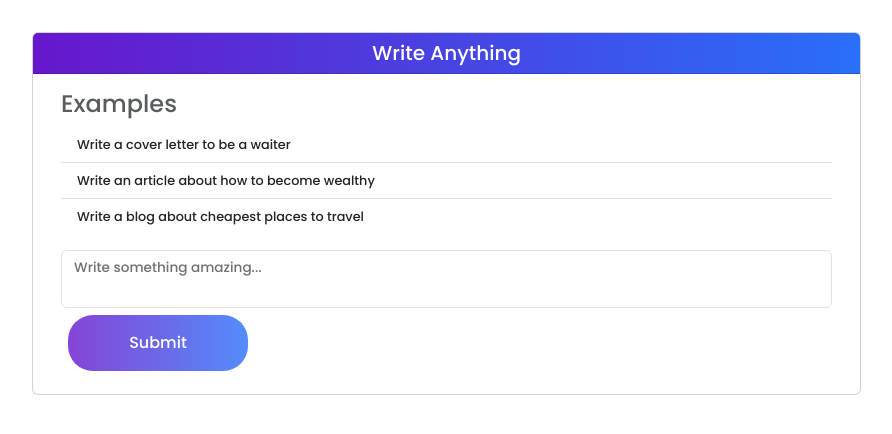
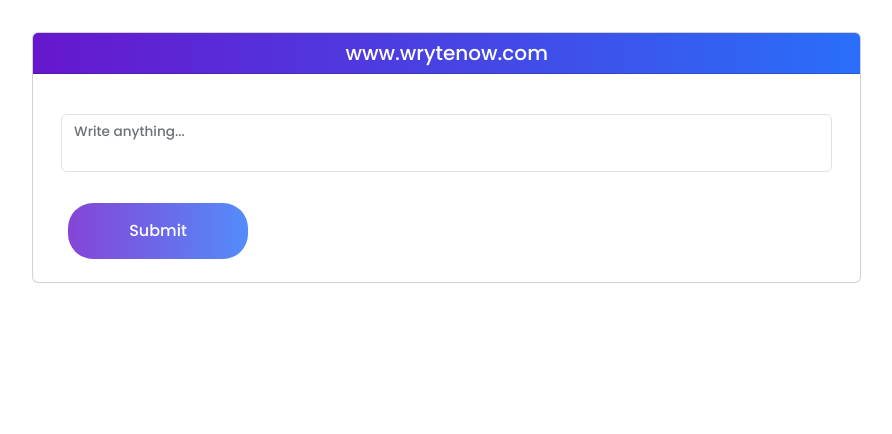
Before and after one commit to amiaynara/letter_generator, a Flask app: page / in a window 1280 px wide. Shown: the top 434 px of the page, without its empty margins (300-1192 px from the left). Run offline with Flask 2, Linux system fonts and the light colour scheme; parts of the project's set-up code (start-up, migrations or seed data) failed here and were passed over; some libraries are stand-ins or nearby versions.

Commit message:
Add files via upload

```diff
--- a/templates/edit.html
+++ b/templates/edit.html
@@ -43,7 +43,7 @@
                                 </div>
                             </div>
                             <div class="col-12 col-md-2 self-align-center my-button">
-                               <button type="button" class="btn btn-sm btn-outline-success open-button my-button" id="open-button-{{loop.index}}" onclick="openForm({{loop.index}})">Edit</button>
+                               <button type="button" class="btn btn-sm btn-outline-success open-button my-button" id="open-button-{{loop.index}}" onclick="openForm({{loop.index}})">Add</button>
                                <span class="badge rounded-pill text-bg-info" id="tag-{{loop.index}}">Modified</span>
                             </div>
                          </div>
@@ -63,6 +63,7 @@
             textarea.on("input", function() {
             this.style.height = "";
             this.style.height = this.scrollHeight + "px";
+            this.style.paddingBottom = "1em";
             });
             textarea.trigger("input");
         {% endfor %}
--- a/templates/parameters.html
+++ b/templates/parameters.html
@@ -6,24 +6,25 @@
 {% block content %}
     <div class="col-md-12 col-lg-8">
         <div class="card">
-            <h5 class="card-header text-center">Write Anything</h5>
+            <h5 class="card-header text-center">www.wrytenow.com</h5>
             <div class="card-body">
                 <div class="container-md">
                     <div class="row">
-                        <div class="col-12 col-md-12 examples">
+                        <!--<div class="col-12 col-md-12 examples">
                             <p class="h4 text-muted">Examples</p>
                             <ul class="list-group list-group-flush">
                                 <li class="list-group-item">Write a cover letter to be a waiter</li>
                                 <li class="list-group-item">Write an article about how to become wealthy</li>
                                 <li class="list-group-item">Write a blog about cheapest places to travel</li>
                             </ul>
-                        </div>
+                        </div>-->
                         <div class="col-12 col-md-12">
                             <form method="POST" action="{{ url_for('parameters') }}">
+                                <br>
                                 <div class="form-floating">
                                     <textarea rows="4" class="form-control" id="instruction" name="instruction" style="resize: none; overflow: hidden;"></textarea>
-                                    <label for="instruction">Write something amazing... </label>
-                                </div>
+                                    <label for="instruction">Write anything... </label>
+                                </div><br>
                                 <button id="submit-button" class="btn btn-success open-button open-button" type="submit">Submit</button>
                                 <!-- {% include 'my_button.html' %} -->
                             </form>
```
